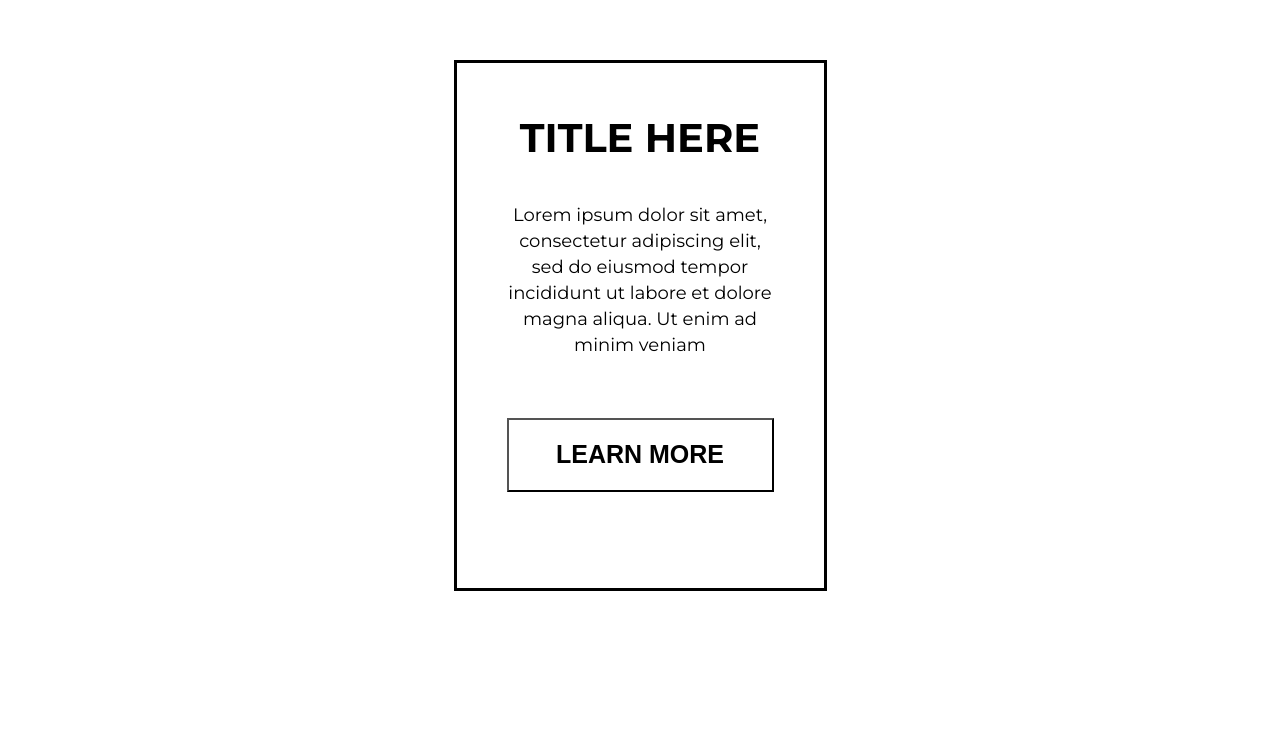
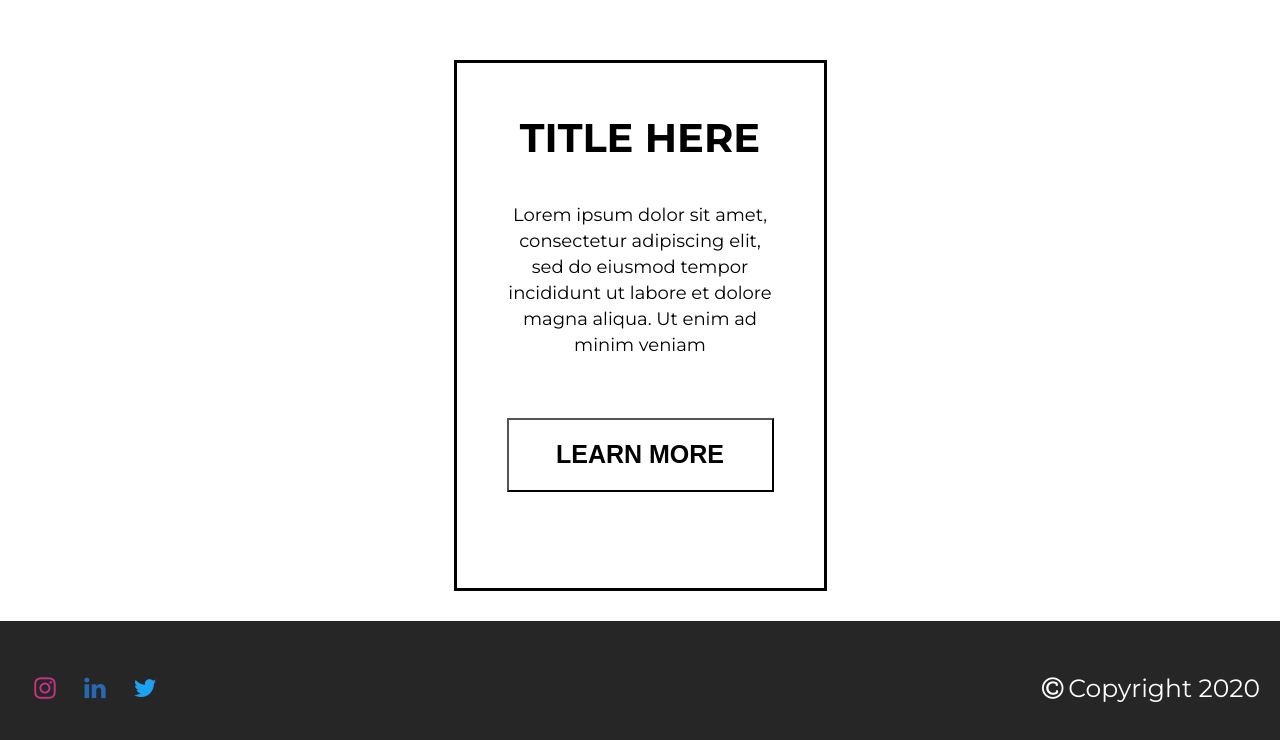
Before and after one commit to LJaks/Assignment, a plain HTML site: page index.html in a window 1280 px wide. Shown: the part 1534-2274 px from the top of the page. Before the commit the page ends 2155 px from the top, so only its background shows below. Drawn offline with Linux system fonts and the light colour scheme.

Commit message:
Footer css updated + media;

```diff
--- a/index.html
+++ b/index.html
@@ -81,8 +81,21 @@
     </div>
     <footer>
       <div class="contacts">
-        <div class="icons"></div>
-        <div class="copyright"></div>
+        <div class="icons">
+          <div class="instagram">
+            <i class="fa fa-instagram"></i>
+          </div>
+          <div class="linkedin">
+            <i class="fa fa-linkedin"></i>
+          </div>
+          <div class="twitter">
+            <i class="fa fa-twitter"></i>
+          </div>
+        </div>
+        <div class="copyright">
+          <i class="fa fa-copyright"></i>
+          <div class="text">Copyright 2020</div>
+        </div>
       </div>
     </footer>
   </body>
--- a/styles.css
+++ b/styles.css
@@ -1,4 +1,8 @@
 :root {
+  --fc-instagram: #c13584;
+  --fc-linkedin: #2867b2;
+  --fc-twitter: #1da1f2;
+
   --fc-1: #ffffff;
   --fc-2: #000000;
   --line-h: 30.48px;
@@ -184,6 +188,7 @@ img {
   justify-content: space-around;
   padding: 0;
   margin: 0;
+  width: 100%;
 }
 .cards > .card {
   display: flex;
@@ -222,6 +227,56 @@ img {
     font-size: 100%;
   }
 } */
+
+.contacts {
+  display: flex;
+  flex-flow: row;
+  align-items: center;
+  flex: 1;
+  width: 100%;
+  height: 135px;
+  background: rgba(0, 0, 0, 0.85);
+}
+.icons {
+  flex: 50%;
+  display: flex;
+  flex-direction: row;
+  justify-content: flex-start;
+  margin: 20px;
+  font-size: var(--fs);
+  font-weight: var(--fw-regular);
+}
+.instagram,
+.linkedin,
+.twitter {
+  margin: 10px;
+  text-align: center;
+  width: 30px;
+  height: 30px;
+}
+.instagram {
+  color: var(--fc-instagram);
+}
+.linkedin {
+  color: var(--fc-linkedin);
+}
+.twitter {
+  color: var(--fc-twitter);
+}
+
+.copyright {
+  display: flex;
+  justify-content: flex-end;
+  align-items: center;
+  flex: 50%;
+  color: var(--fc-1);
+  font-size: var(--fs);
+  font-weight: var(--fw-regular);
+  margin: 20px;
+}
+.copyright .text {
+  margin-left: 5px;
+}
 
 @media all and (max-width: 376px) {
   .navigation {
@@ -281,4 +336,18 @@ img {
   .card-btn {
     font-size: var(--fs-card-button-m);
   }
+  .contacts {
+    height: 195px;
+    flex-direction: column;
+    justify-content: center;
+    align-items: center;
+    margin: 0 auto;
+  }
+  .icons {
+    margin: 5px auto;
+    align-items: center;
+  }
+  .copyright {
+    margin: 5px auto;
+  }
 }
```
